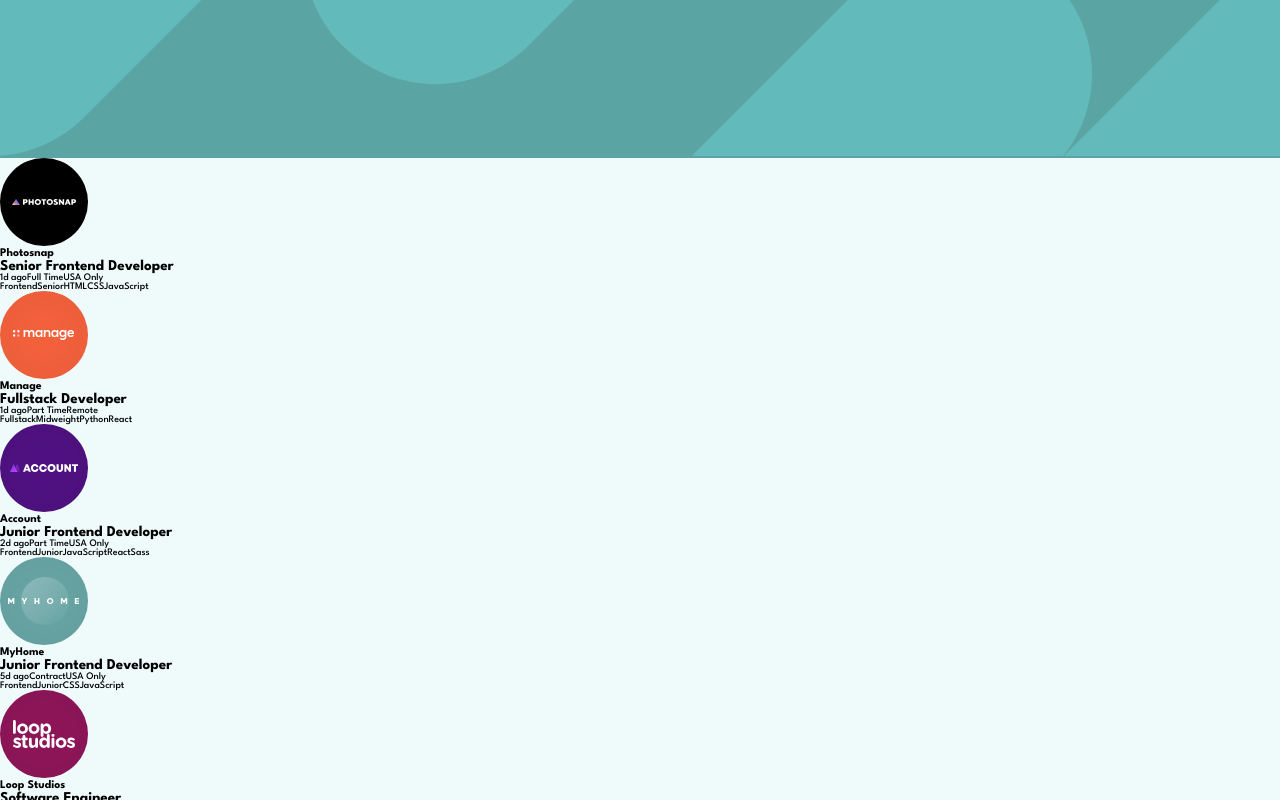
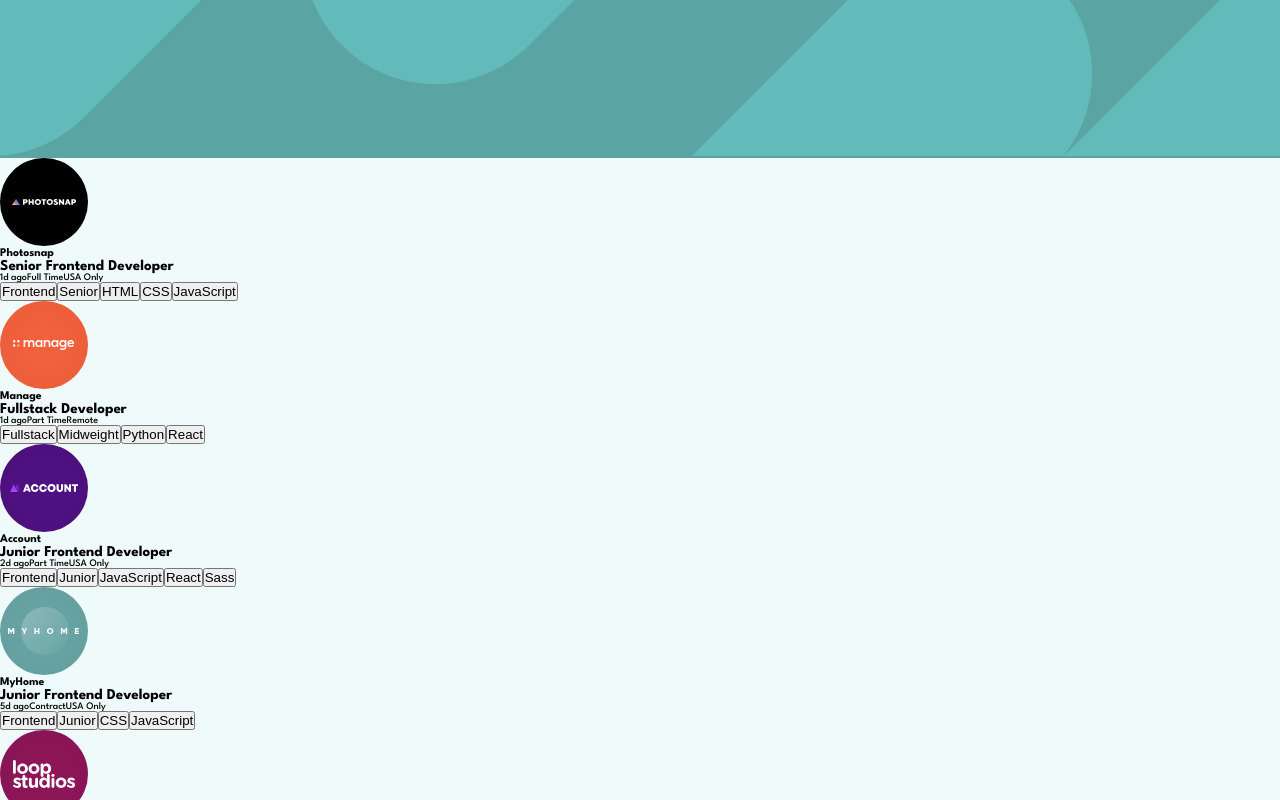
Before and after one commit to KaskaS-O/static-job-listings, a React (Create React App) app: page / in a window 1280 px wide. Shown: the top 800 px of the page. Built offline with nearby package versions, Linux system fonts and the light colour scheme.

Commit message:
Create FilterPanel component, handle filters

```diff
--- a/src/App/App.js
+++ b/src/App/App.js
@@ -4,11 +4,13 @@
 import OffersList from "../OffersList/OffersList";
 import Footer from "../Footer/Footer";
 import React from "react";
+import FilterPanel from "../FilterPanel/FilterPanel";
 
 function App() {
   const [data, setData] = useState(null);
   const [error, setError] = useState(null);
   const [isLoaded, setIsLoaded] = useState(false);
+  const [activeFilters, setActiveFilters] = useState([]);
 
   useEffect(() => {
     fetch("data/data.json")
@@ -32,10 +34,32 @@
       });
   }, []);
 
+  const handleFilterClick = (e) => {
+    const newFilter = e.target.innerText.toLowerCase();
+    if (activeFilters.indexOf(newFilter) === -1) {
+      setActiveFilters([...activeFilters, newFilter]);
+    } else return;
+  };
+
+  const handleRemoveClick = (e) => {
+    const removedFilter = e.target.parentElement.getAttribute("data-id");
+    const newFilters = activeFilters.filter(
+      (filter) => filter !== removedFilter
+    );
+    setActiveFilters(newFilters);
+  };
+
   return (
     <div className="App">
       <Header />
-      <OffersList data={data} />
+      {activeFilters.length === 0 ? null : (
+        <FilterPanel filters={activeFilters} handleRemove={handleRemoveClick} />
+      )}
+      <OffersList
+        data={data}
+        activeFilters={activeFilters}
+        handleFilter={handleFilterClick}
+      />
       <Footer />
     </div>
   );
--- /dev/null
+++ b/src/FilterPanel/FilterPanel.js
@@ -0,0 +1,21 @@
+import RemoveIcon from "../images/icon-remove.svg";
+
+const FilterPanel = (props) => {
+  const filters = props.filters.map((filter, index) => (
+    <li key={index}>
+      <span>{filter}</span>
+      <button onClick={props.handleRemove} data-id={filter}>
+        <img src={RemoveIcon} alt="remove" />
+      </button>
+    </li>
+  ));
+
+  return (
+    <div>
+      <ul>{filters}</ul>
+      <button>Clear</button>
+    </div>
+  );
+};
+
+export default FilterPanel;
--- a/src/JobOffer/Categories.js
+++ b/src/JobOffer/Categories.js
@@ -1,14 +1,25 @@
 const Categories = (props) => {
-  const { role, level, languages, tools } = props;
-  languages.map((lang) => <span>{lang}</span>);
+  const { role, level, languages, tools, handleFilter } = props;
 
-  tools.map((tool) => <span>{tool}</span>);
+  const filters = [role, level]
+    .concat(languages)
+    .concat(tools)
+    .map((filter, index) => (
+      <button key={index} onClick={handleFilter}>
+        {filter}
+      </button>
+    ));
+  // const { role, level } = props;
+  // const languages = props.languages.map((lang) => <button>{lang}</button>);
+  // const tools = props.tools.map((tool) => <button>{tool}</button>);
+
   return (
     <div>
-      <span>{role}</span>
-      <span>{level}</span>
+      {/* <button>{role}</button>
+      <button>{level}</button>
       {languages}
-      {tools}
+      {tools} */}
+      {filters}
     </div>
   );
 };
--- a/src/JobOffer/JobOffer.js
+++ b/src/JobOffer/JobOffer.js
@@ -15,9 +15,11 @@
     location,
     languages,
     tools,
+    handleFilter,
   } = props;
+
   return (
-    <div>
+    <li>
       <Logo logo={logo} />
       <Info
         company={company}
@@ -33,8 +35,9 @@
         level={level}
         languages={languages}
         tools={tools}
+        handleFilter={handleFilter}
       />
-    </div>
+    </li>
   );
 };
 
--- a/src/OffersList/OffersList.js
+++ b/src/OffersList/OffersList.js
@@ -3,11 +3,27 @@
 
 const OffersList = (props) => {
   let offers = [];
+  let offersToVerify = [];
+  let activeOffers = [];
 
   if (!props.data) {
     return;
   } else {
-    offers = props.data.map((offer) => (
+    offersToVerify = props.data.map((offer) => {
+      offer.offerFilters = [
+        offer.role,
+        offer.level,
+        ...offer.languages,
+        ...offer.tools,
+      ].map((filter) => filter.toLowerCase());
+      return offer;
+    });
+
+    activeOffers = offersToVerify.filter((offer) =>
+      props.activeFilters.every((item) => offer.offerFilters.includes(item))
+    );
+
+    offers = activeOffers.map((offer) => (
       <JobOffer
         key={offer.id}
         id={offer.id}
@@ -23,6 +39,7 @@
         location={offer.location}
         languages={offer.languages}
         tools={offer.tools}
+        handleFilter={props.handleFilter}
       />
     ));
   }
```
Also changed, not shown: src/FilterPanel/style.js (added), 1 other file (tests, documents, lock files or other folders).
